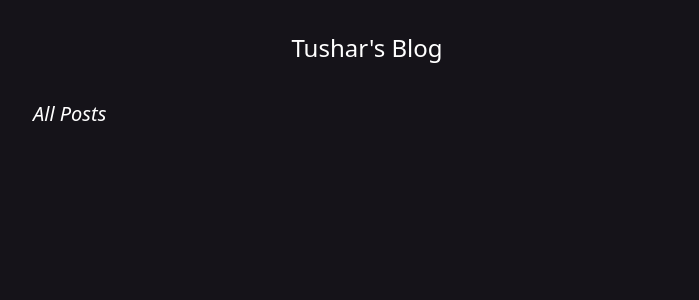
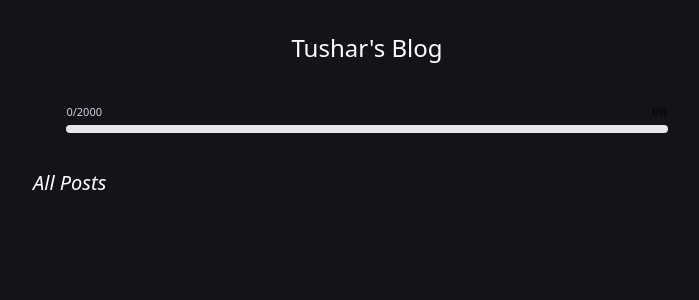
Before and after one commit to 0xtusharganotra/Personal-Blog, a React (Vite) app: page / in a window 1280 px wide. Shown: the top 300 px of the page, without its empty margins (273-972 px from the left). Built offline with nearby package versions, Linux system fonts and the light colour scheme; no server answers.

Commit message:
feat: add progressbar

```diff
--- a/src/App.tsx
+++ b/src/App.tsx
@@ -1,4 +1,5 @@
 import PostContainer from "./components/PostContainer";
+import ProgressBar from "./components/progressbar";
 import { client } from "./sanityClient";
 import { useEffect, useState } from "react";
 interface PostType {
@@ -35,6 +36,7 @@ function App() {
         <h1 className="text-white sm:text-2xl text-xl flex justify-center">
           Tushar's Blog
         </h1>
+        <ProgressBar />
         <h2 className="text-white sm:text-xl text-lg pt-3 mt-6 pb-2 italic">
           All Posts
         </h2>
--- /dev/null
+++ b/src/components/progressbar.tsx
@@ -0,0 +1,42 @@
+import { useState, useEffect } from "react";
+import { client } from "../sanityClient";
+
+interface PostType {
+  id: string;
+}
+const ProgressBar = () => {
+  const [Postids, setpostids] = useState<PostType[]>([]);
+  useEffect(() => {
+    client
+      .fetch(`*[_type == "post"]{ _id}`)
+      .then((data: PostType[]) => {
+        // explicitly type data
+
+        setpostids(data);
+      })
+      .catch(console.error);
+  }, []);
+
+  return (
+    <div className="w-[100%] pt-10 flex-col justify-center">
+      <div className="sm:w-[90%] w-[100%] m-auto">
+        <div className="flex justify-between mb-1">
+          <span className="text-[11px] font-medium text-gray-300 dark:text-white">
+            {Postids.length}/2000
+          </span>
+          <span className="text-[11px] font-medium text-grey-700 dark:text-white">
+            {(Postids.length / 2000) * 100}%
+          </span>
+        </div>
+        <div className="w-full bg-gray-200 rounded-full h-2 dark:bg-gray-700">
+          <div
+            className="bg-white h-2.5 rounded-full"
+            style={{ width: `${(Postids.length / 2000) * 100}%` }}
+          ></div>
+        </div>
+      </div>
+    </div>
+  );
+};
+
+export default ProgressBar;
```
